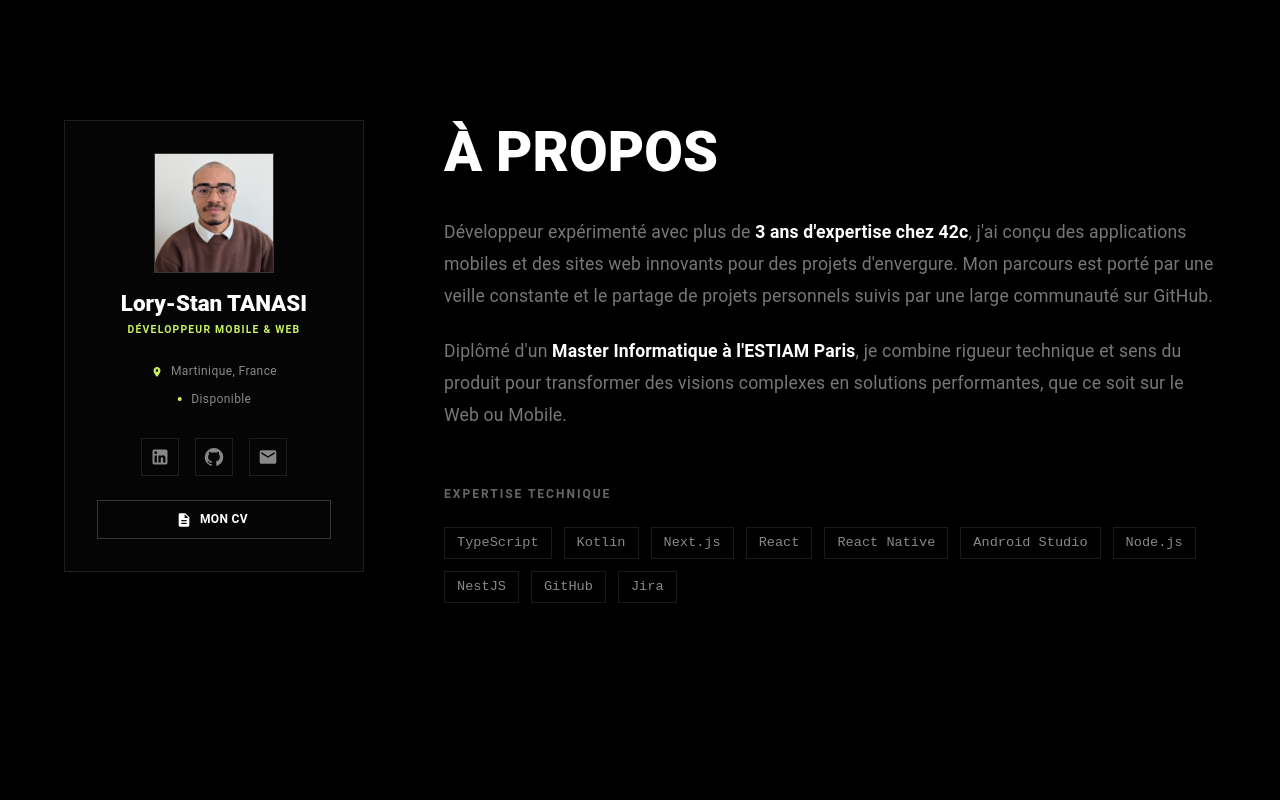
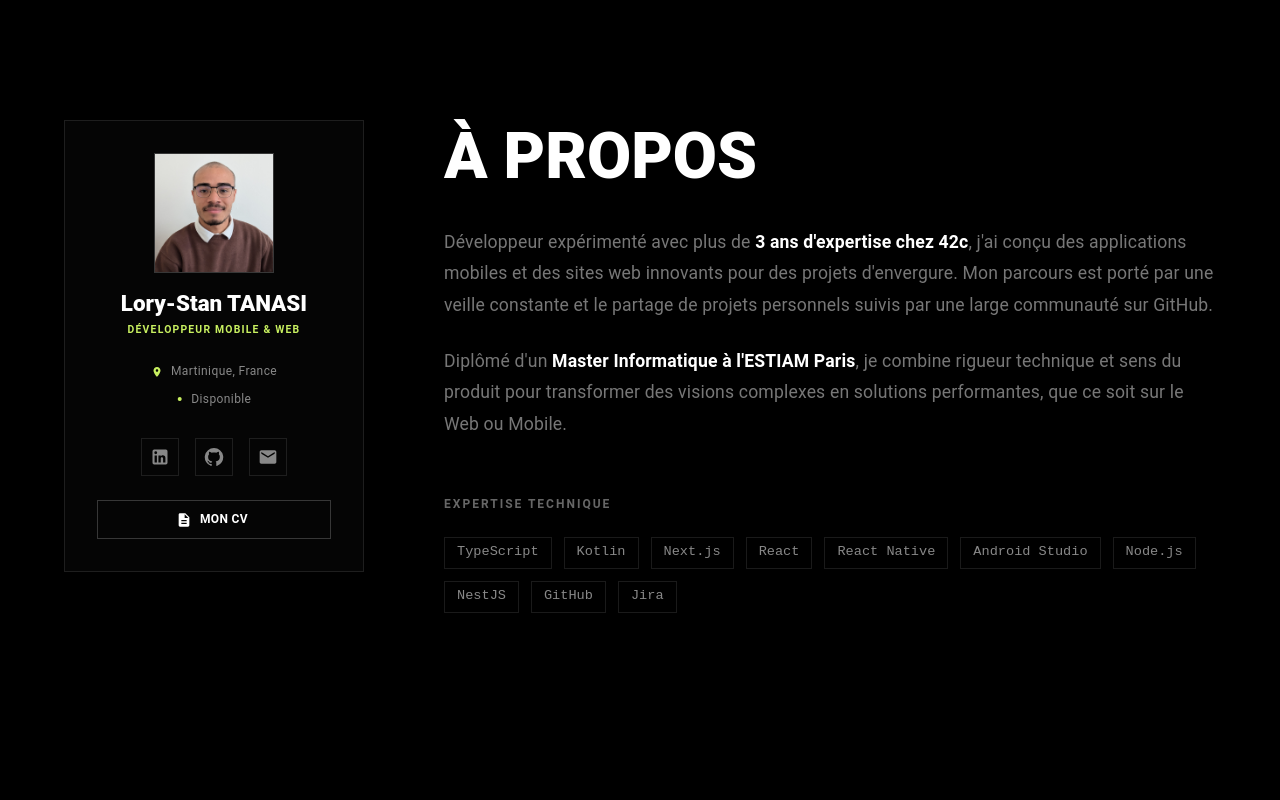
Before and after one commit to stantanasi/stantanasi.github.io, a Next.js app: page / in a window 1280 px wide. Shown: the part 800-1600 px from the top of the page. Built offline with nearby package versions, Linux system fonts and the light colour scheme; no server answers; what @mui/material-nextjs would draw is missing.

Commit message:
perf: reformat code

```diff
--- a/components/sections/About.tsx
+++ b/components/sections/About.tsx
@@ -172,7 +172,7 @@ export default function About() {
             <Typography
               variant="h3"
               sx={{
-                fontSize: { xs: '2.5rem', md: '3.5rem' },
+                fontSize: { xs: '2.5rem', md: '4rem' },
                 fontWeight: 800,
                 textTransform: 'uppercase',
               }}
--- a/components/ui/Footer.tsx
+++ b/components/ui/Footer.tsx
@@ -18,7 +18,6 @@ export default function Footer() {
       sx={{
         backgroundColor: '#000',
         borderTop: '1px solid rgba(255,255,255,0.07)',
-        color: '#e8e6e0',
         paddingBottom: 3,
         paddingTop: 6,
       }}
```
